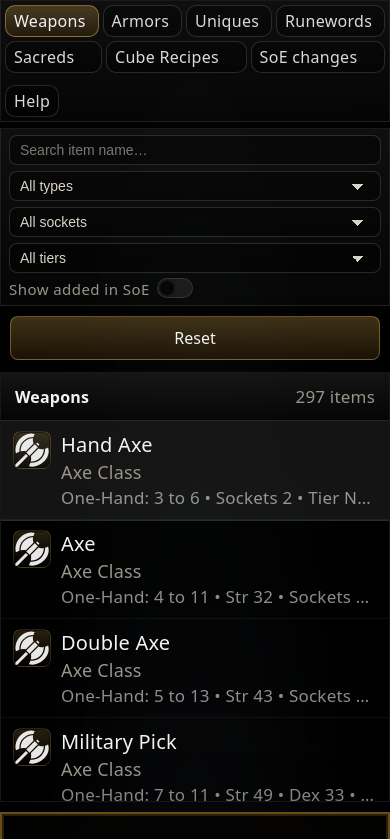
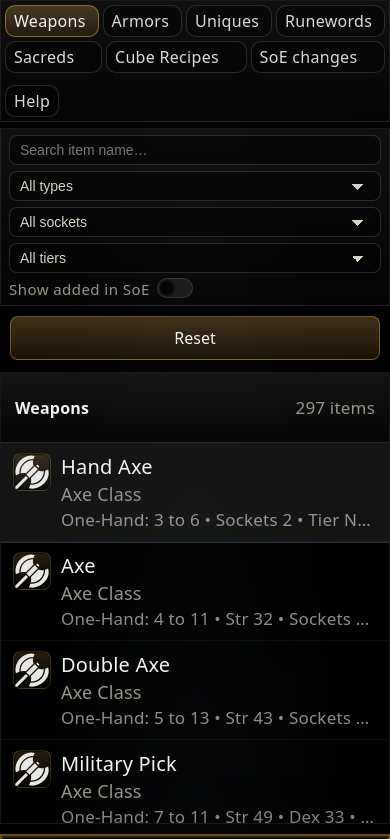
Before and after one commit to Lukaszpg/TheArchivistSoE, a React (Vite) app: page / in a window 390 px wide. Shown: the top 839 px of the page. Built offline with nearby package versions, Linux system fonts and the light colour scheme; a web font is replaced by a local one.

Commit message:
Update styles.css

```diff
--- a/src/styles.css
+++ b/src/styles.css
@@ -1227,6 +1227,10 @@ a.mdLink {
     .reset {
         width: 100%;
     }
+
+    .listHeader {
+        height: 90px;
+    }
 }
 
 @media (max-width: 480px) {
@@ -1285,6 +1289,10 @@ a.mdLink {
     .reset {
         width: 100%;
     }
+
+    .listHeader {
+        height: 70px;
+    }
 }
 
 /* -------------------------------------------------------------------------- */
```
